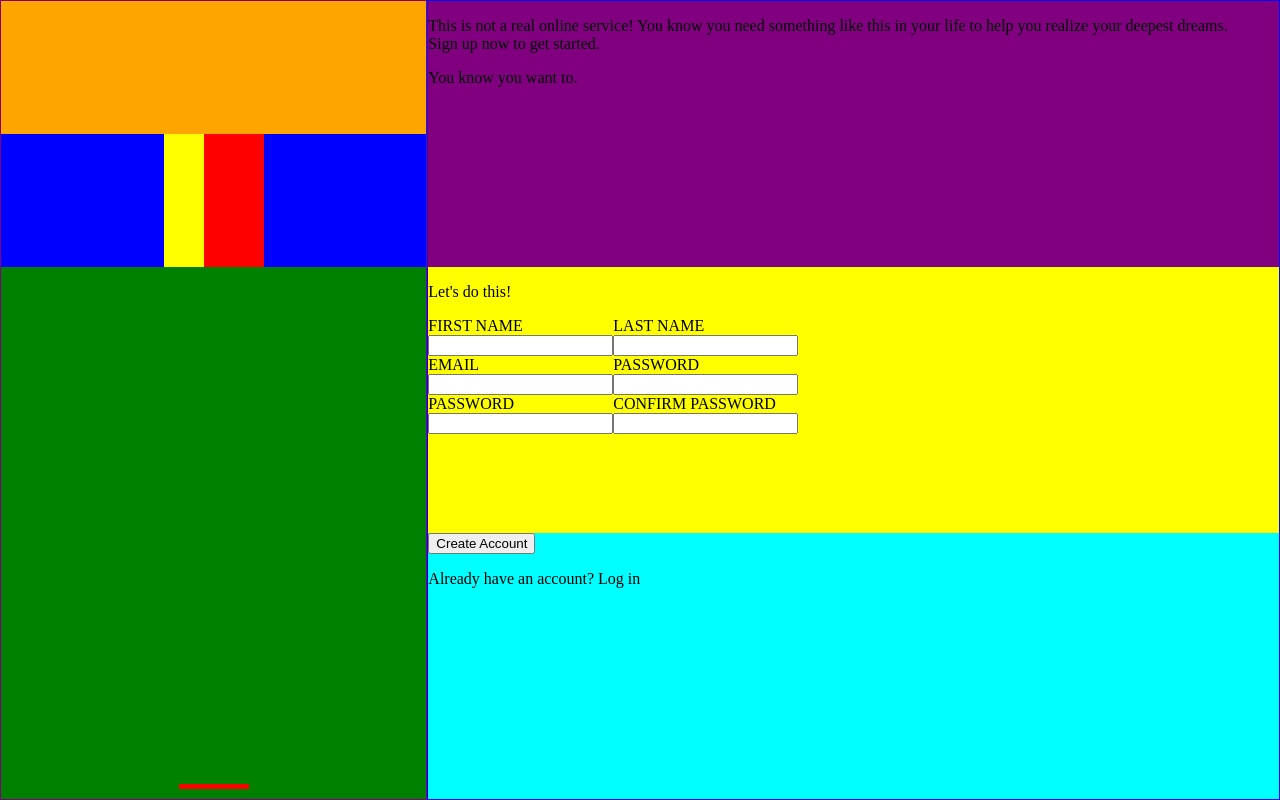
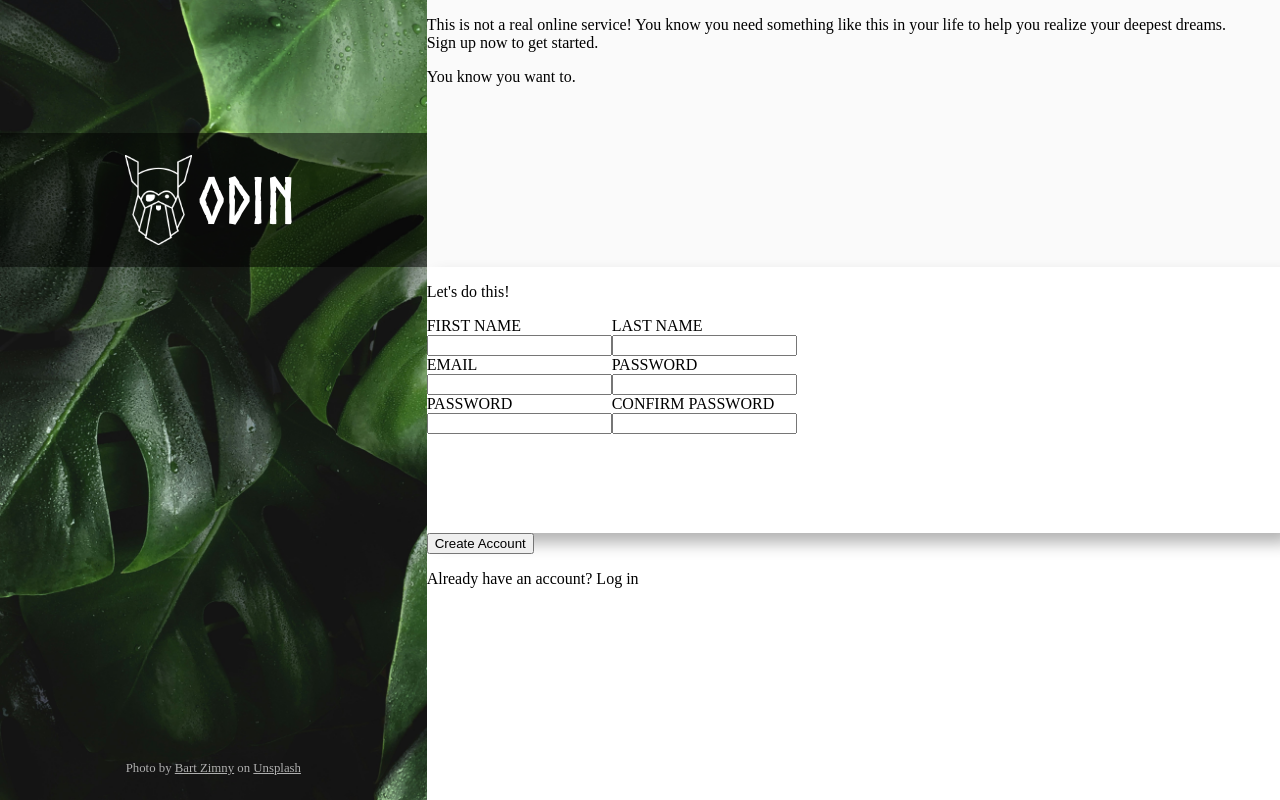
Before and after one commit to daimyo-rb/sign-in-form, a plain HTML site: page index.html in a window 1280 px wide. Drawn offline with Linux system fonts and the light colour scheme.

Commit message:
Add images, fonts. Finish left sidebar

```diff
--- a/index.html
+++ b/index.html
@@ -11,12 +11,15 @@
     <div class="left">
       <div class="left-upper">
         <div class="logo-container">
-            <div class="logo-img"></div>
+            <img class="odin-img" src="images/odin-lined.png">
+            <span class="odin-name">ODIN</span>
             <div class="logo-text"></div>
         </div>
       </div>
       <div class="left-lower">
-        <div class="credit"></div>
+        <div class="credit">
+          <span class="credit-text"> Photo by <a href="https://unsplash.com/@bartzimny" target="_blank">Bart Zimny</a> on <a href="https://unsplash.com/" target="_blank">Unsplash</a></span>
+        </div>
       </div>
     </div>
     <div class="right">
--- a/styles.css
+++ b/styles.css
@@ -1,54 +1,66 @@
+@font-face {
+    font-family: 'Norse';
+    src: url('fonts/Norse-Bold.woff2') format('woff2'),
+        url('fonts/Norse-Bold.woff') format('woff');
+    font-weight: bold;
+    font-style: normal;
+    font-display: swap;
+}
+:root {
+    --right-bgrnd-clr: rgb(250,250,250);
+    --atribution-clr: rgba(240,240,240,0.7);
+}
 * {
     box-sizing: border-box;
 }
-
 body {
     margin: 0;
     padding: 0;
-    background-color: blue;
     height: 100vh;
 }
 input {
     display: block;
 }
-
-/* Container setup for flexbox layout */
+span a {
+    color: var(--atribution-clr);
+}
 .container {
     display: flex;
     height: 100%;
 }
 .left {
-    background-color: red;
-    border: 1px solid purple;
+    background-image: url("images/leaves.jpg");
+    background-size: cover;
     flex: 1;
     display: flex;
     flex-direction: column;
 }
 .left-upper {
-    background-color: orange;
     flex: 1;
     display: flex;
     flex-direction: column;
     justify-content: flex-end;
 }
 .logo-container {
-    background-color: blue;
+    background-color: rgba(0,0,0,0.5);
     height: 50%;
     width: 100%;
     display: flex;
     justify-content: center;
+    align-items: center;
     margin: 0 auto;
+    overflow: hidden;
+    gap: 0.5vw;
 }
-.logo-img {
-    background-color: yellow;
-    width: 40px;
+.odin-img {
+    height: 7vw;
 }
-.logo-text {
-    background-color: red;
-    width: 60px;
+.odin-name {
+    font-family: 'Norse';
+    font-size: 5vw;
+    color: white;
 }
 .left-lower {
-    background-color: green;
     flex: 2;
     display: flex;
     flex-direction: column;
@@ -56,25 +68,29 @@ input {
     align-items: center;
 }
 .credit {
-    background-color: red;
-    height: 5px;
-    width: 70px;
-    margin-bottom: 10px;
+    margin-bottom: 3vh;
 }
-
+.credit-text {
+    color: var(--atribution-clr);
+    font-size: 1vw;
+}
 .right {
-    background-color: yellow;
-    border: 1px solid blue;
+    /* background-color: yellow; */
+    /* border: 1px solid blue; */
     flex: 2;
     display: flex;
     flex-direction: column;
 }
 .right-upper {
-    background-color: purple;
+    /* background-color: purple; */
+    /* background-color: rgb(250,250,250); */
+    background-color: var(--right-bgrnd-clr);
     flex: 1;
 }
 .right-middle {
-    background-color: yellow;
+    /* background-color: yellow; */
+    background-color: white;
+    box-shadow: 10px 10px 15px rgba(0,0,0,0.3);
     flex: 1;
 }
 .form {
@@ -90,6 +106,7 @@ input {
     flex-direction: column;
 }
 .right-lower {
-    background-color: cyan;
+    /* background-color: cyan; */
+    background-color: (--right-bgrnd-clr);
     flex: 1;
 }
```
Also changed, not shown: fonts/Norse-Bold.woff (added), fonts/Norse-Bold.woff2 (added), images/leaves.jpg (added), images/odin-lined.png (added).
